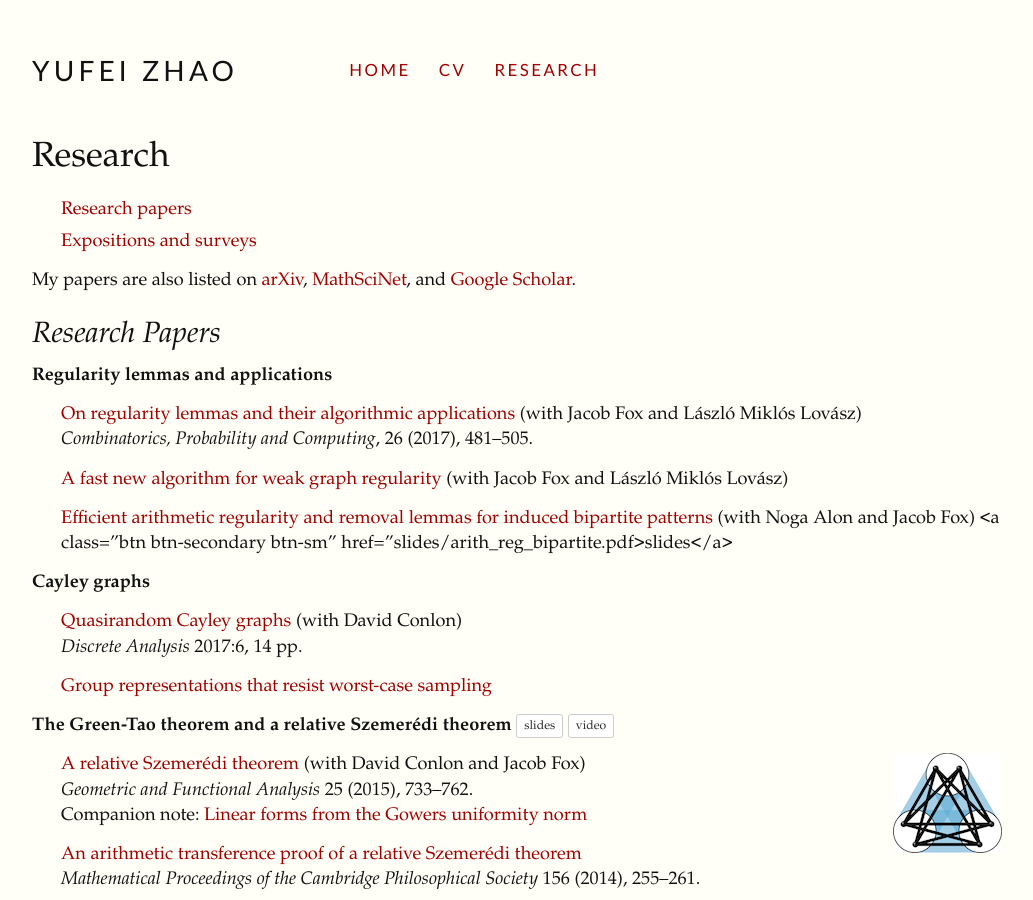
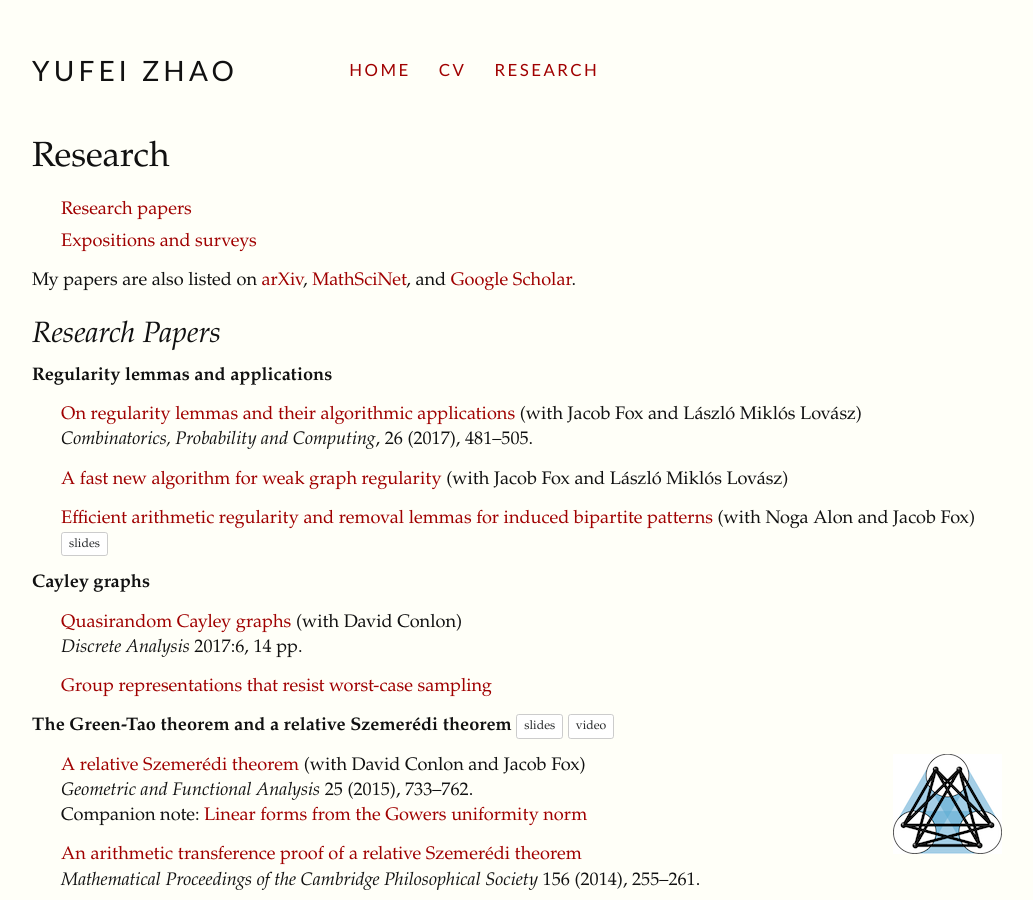
Before and after one commit to yufeizhao/yufeizhao.github.io, a Jekyll site: the page built from research.md, in a window 1280 px wide and 900 px high. Shown: the whole window, without its empty margins (123-1156 px from the left). Built offline with Jekyll 4.4.1, drawn with Linux system fonts in a browser that asks for light colours; nearby versions of some CDN libraries; formulas are drawn with MathJax 3.

Commit message:
slides code error

```diff
--- a/research.md
+++ b/research.md
@@ -27,7 +27,7 @@ and
   (with Jacob Fox and László Miklós Lovász)
 
 * [Efficient arithmetic regularity and removal lemmas for induced bipartite patterns](https://arxiv.org/abs/1801.04675)
-  (with Noga Alon and Jacob Fox) <a class="btn btn-secondary btn-sm" href="slides/arith_reg_bipartite.pdf>slides</a>
+  (with Noga Alon and Jacob Fox) <a class="btn btn-secondary btn-sm" href="slides/arith_reg_bipartite.pdf">slides</a>
 
 
 **Cayley graphs**
```
